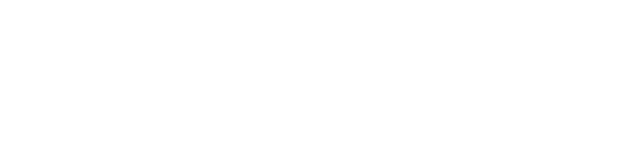
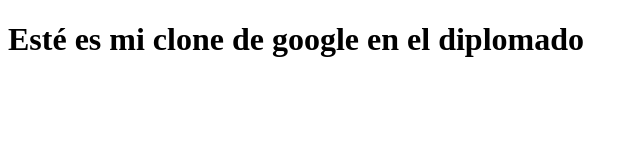
Before and after one commit to AlexanderPeraltaL/clone_google, a plain HTML site: page index.html in a window 1280 px wide. Shown: the whole page, without its empty margins (0-640 px from the left). Drawn offline with Linux system fonts and the light colour scheme.

Commit message:
Update index.html

```diff
--- a/index.html
+++ b/index.html
@@ -5,6 +5,7 @@
         <meta name="viewport" content="width=device-width, initial-scale=1.0">
         <title>Clone Google</title>
     </head>
+    <H1> Esté es mi clone de google en el diplomado </H1>
     <body>
 
     </body>
```
